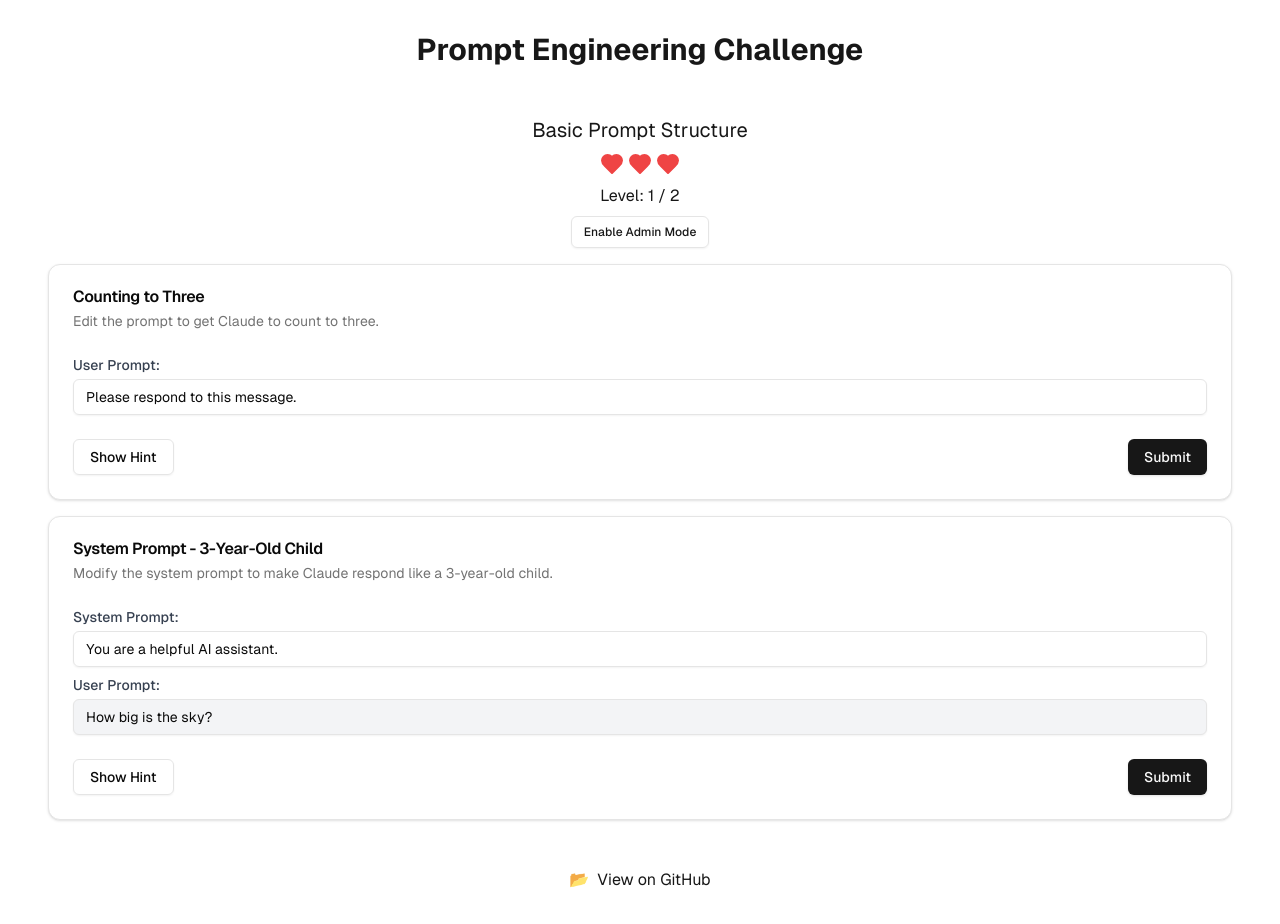
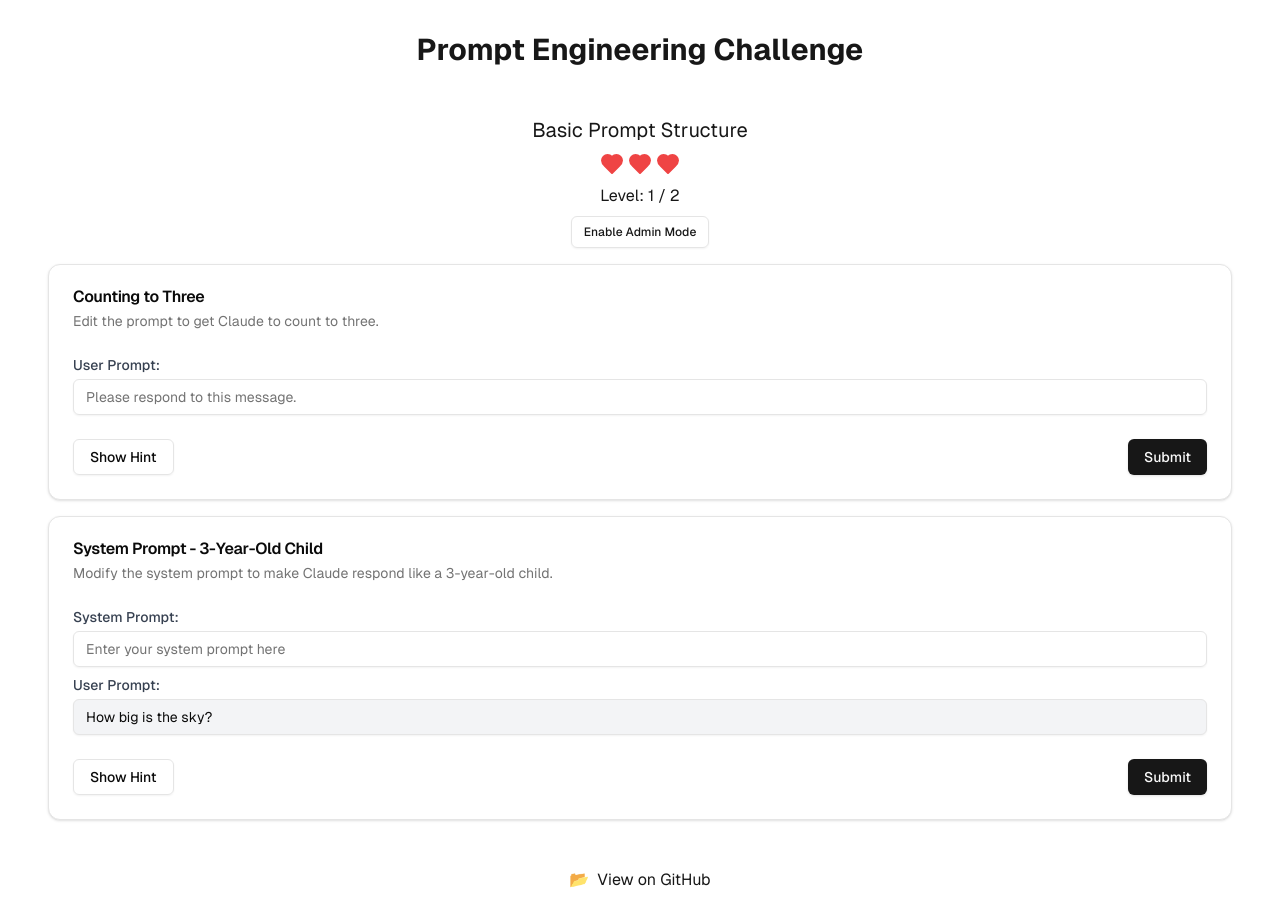
Before and after one commit to javAlborz/PromptQuest, a Next.js app: page / in a window 1280 px wide. Built offline with nearby package versions, Linux system fonts and the light colour scheme.

Commit message:
proper placeholder text

```diff
--- a/components/Challenge.tsx
+++ b/components/Challenge.tsx
@@ -7,7 +7,9 @@
   question: string;
   task: string;
   systemPrompt?: string;
+  systemPromptPlaceholder?: string;
   userPrompt: string;
+  userPromptPlaceholder?: string;
   apiResponse: string;
   isCorrect: boolean;
   isLoading: boolean;
@@ -27,7 +29,9 @@
   question,
   task,
   systemPrompt,
+  systemPromptPlaceholder,
   userPrompt,
+  userPromptPlaceholder,
   apiResponse,
   isCorrect,
   isLoading,
@@ -62,7 +66,7 @@
         <div>
           <label className="block text-sm font-medium text-gray-700 mb-1">User Prompt:</label>
           <Input
-            placeholder="Enter your user prompt here"
+            placeholder={userPromptPlaceholder}
             value={userPrompt}
             onChange={(e) => onUserPromptChange(e.target.value)}
             readOnly={isImmutableUserPrompt}
--- a/components/text-adventure-game.tsx
+++ b/components/text-adventure-game.tsx
@@ -21,6 +21,8 @@
   initialSystemPrompt?: string;
   evaluation: (response: string) => boolean;
   hint?: string;
+  systemPromptPlaceholder?: string;
+  userPromptPlaceholder?: string;
 }
 
 const challenges: ChallengeType[] = [
@@ -28,7 +30,8 @@
   {
     question: "Counting to Three",
     task: "Edit the prompt to get Claude to count to three.",
-    initialPrompt: "Please respond to this message.",
+    initialPrompt: "",
+    userPromptPlaceholder: "Please respond to this message.",
     evaluation: (response: string) => {
       return response.includes("1") && response.includes("2") && response.includes("3");
     },
@@ -38,7 +41,8 @@
     question: "System Prompt - 3-Year-Old Child",
     task: "Modify the system prompt to make Claude respond like a 3-year-old child.",
     initialPrompt: "How big is the sky?",
-    initialSystemPrompt: "You are a helpful AI assistant.",
+    initialSystemPrompt: "",
+    systemPromptPlaceholder: "You are a helpful AI assistant.",
     evaluation: (response: string) => {
       return response.toLowerCase().includes("giggles") || response.toLowerCase().includes("soo");
     },
@@ -49,7 +53,8 @@
     question: "Spanish Output",
     task: "Modify the system prompt to make Claude output its answer in Spanish.",
     initialPrompt: "Hello Claude, how are you?",
-    initialSystemPrompt: "You are a helpful AI assistant.",
+    initialSystemPrompt: "",
+    systemPromptPlaceholder: "You are a helpful AI assistant.",
     evaluation: (response: string) => {
       return response.toLowerCase().includes("hola");
     },
@@ -58,7 +63,8 @@
   {
     question: "One Player Only",
     task: "Modify the prompt so that Claude responds with ONLY the name of one specific basketball player, with no other words or punctuation.",
-    initialPrompt: "Who is the best basketball player of all time?",
+    initialPrompt: "",
+    userPromptPlaceholder: "Who is the best basketball player of all time?",
     evaluation: (response: string) => {
       return response.trim() === "Michael Jordan";
     },
@@ -67,7 +73,8 @@
   {
     question: "Write a Long Story",
     task: "Modify the prompt to make Claude generate a response of at least 800 words.",
-    initialPrompt: "Tell me a story.",
+    initialPrompt: "",
+    userPromptPlaceholder: "Tell me a story.",
     evaluation: (response: string) => {
       const words = response.trim().split(/\s+/).length;
       return words >= 800;
@@ -295,6 +302,7 @@
               task={challenge.task}
               systemPrompt={systemPrompts[challengeIndex]}
               userPrompt={userPrompts[challengeIndex]}
+              userPromptPlaceholder={challenge.userPromptPlaceholder}
               apiResponse={apiResponses[challengeIndex]}
               isCorrect={isCorrect[challengeIndex]}
               isLoading={isLoading[challengeIndex]}
```
Also changed, not shown: ToDo.txt.
